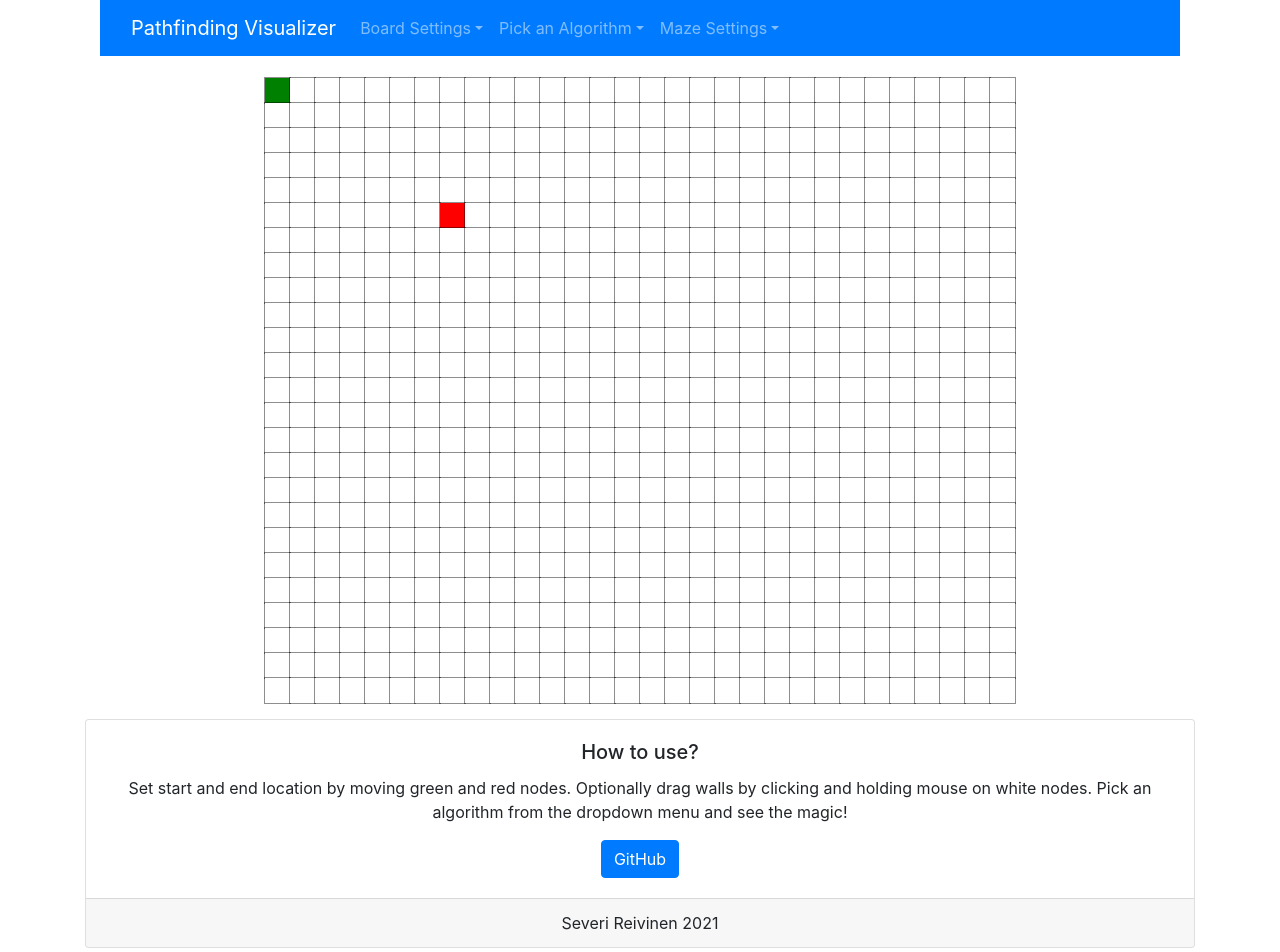
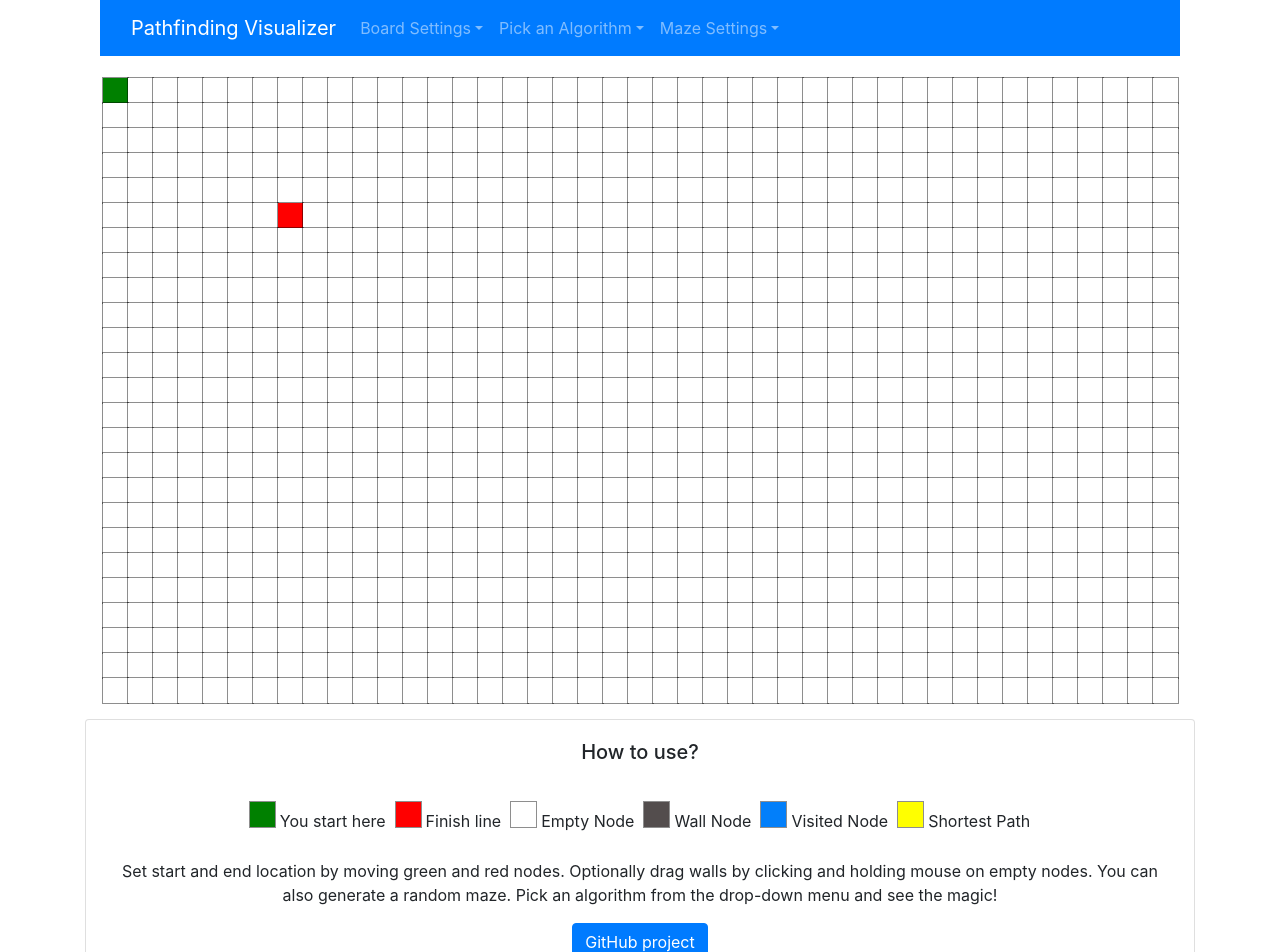
Before and after one commit to severireivinen/Pathfinding-Visualizer, a React (Create React App) app: page / in a window 1280 px wide. Shown: the top 952 px of the page. Built offline with nearby package versions, Linux system fonts and the light colour scheme.

Commit message:
Animations fixed. Added more options for maze generation. CSS updates. Imporeved How to Use

```diff
--- a/src/components/Footer.js
+++ b/src/components/Footer.js
@@ -1,21 +1,50 @@
 import React from 'react'
 import { Button, Card } from 'react-bootstrap'
+import '../styles/Footer.css'
 
 const Footer = () => {
     const goTohub = () => {
-        window.open('https://github.com/severireivinen', '_blank').focus()
+        window.open('https://github.com/severireivinen/Pathfinding-Visualizer', '_blank').focus()
     }
 
     return (
         <Card>
             <Card.Body>
                 <Card.Title>How to use?</Card.Title>
+                <div className='tutorial-box'>
+                    <div className='info-wrapper'>
+                        <div className='node' id='node-start'></div>
+                        <span className='info-text'>You start here</span>
+                    </div>
+                    <div className='info-wrapper'>
+                        <div className='node' id='node-finish'></div>
+                        <span className='info-text'>Finish line</span>
+                    </div>
+                    <div className='info-wrapper'>
+                        <div className='node'></div>
+                        <span className='info-text'>Empty Node</span>
+                    </div>
+                    <div className='info-wrapper'>
+                        <div className='node' id='wall-node'></div>
+                        <span className='info-text'>Wall Node</span>
+                    </div>
+                    <div className='info-wrapper'>
+                        <div className='node' id='visited-node'></div>
+                        <span className='info-text'>Visited Node</span>
+                    </div>
+                    <div className='info-wrapper'>
+                        <div className='node' id='shortest-path'></div>
+                        <span className='info-text'>Shortest Path</span>
+                    </div>
+                </div>
                 <Card.Text>
                     Set start and end location by moving green and red nodes.
-                    Optionally drag walls by clicking and holding mouse on white nodes.
-                    Pick an algorithm from the dropdown menu and see the magic!
+                    Optionally drag walls by clicking and holding mouse on empty nodes.
+                    You can also generate a random maze.
+                    Pick an algorithm from the drop-down menu and see the magic!
+
                 </Card.Text>
-                <Button onClick={goTohub} variant='primary'>GitHub</Button>
+                <Button onClick={goTohub} variant='primary'>GitHub project</Button>
             </Card.Body>
             <Card.Footer>
                 Severi Reivinen 2021
--- a/src/components/Grid.js
+++ b/src/components/Grid.js
@@ -6,10 +6,12 @@ import Node from './Node'
 import { dijkstra } from '../services/algorithms/dijkstra'
 import { astar } from '../services/algorithms/astar'
 import { randomMaze } from '../services/mazes/random'
+import { horizontalMaze } from '../services/mazes/horizontal'
+import { verticalMaze } from '../services/mazes/vertical'
 
 
 const ROW_COUNT = 25
-const COL_COUNT = 30
+const COL_COUNT = 43
 
 const Grid = () => {
     const [grid, setGrid] = useState([])
@@ -50,7 +52,6 @@ const Grid = () => {
             totalDistance: Infinity,
             isVisited: false,
             previousNode: null,
-            isNode: true
         }
     }
 
@@ -136,12 +137,22 @@ const Grid = () => {
         return newGrid
     }
 
+    const updateMaze = (grid, walls) => {
+        const newGrid = grid.slice()
+        for (const wall of walls) {
+            const node = grid[wall.row][wall.col]
+            const newNode = { ...node, isWall: true }
+            newGrid[wall.row][wall.col] = newNode
+        }
+        return newGrid
+    }
+
     const clearWalls = () => {
         const newGrid = grid.slice()
         for (const row of newGrid) {
             for (const node of row) {
                 let nodeClassName = document.getElementById(`node-${node.row}-${node.col}`).className
-                if (nodeClassName === 'node node-wall') {
+                if (nodeClassName === 'node node-wall' || nodeClassName === 'node node-wall-animated') {
                     document.getElementById(`node-${node.row}-${node.col}`).className = 'node'
                     node.isWall = false
                 }
@@ -156,7 +167,7 @@ const Grid = () => {
             for (const row of newGrid) {
                 for (const node of row) {
                     let nodeClassName = document.getElementById(`node-${node.row}-${node.col}`).className
-                    if (nodeClassName !== 'node node-start' && nodeClassName !== 'node node-finish' && nodeClassName !== 'node node-wall') {
+                    if (nodeClassName !== 'node node-start' && nodeClassName !== 'node node-finish' && nodeClassName !== 'node node-wall' && nodeClassName !== 'node node-wall-animated') {
 
                         document.getElementById(`node-${node.row}-${node.col}`).className = 'node'
                         node.isVisited = false
@@ -174,9 +185,7 @@ const Grid = () => {
                         node.distance = Infinity
                         node.totalDistance = Infinity
                         node.isStart = true
-                        node.isWall = false
                         node.previousNode = null
-                        node.isNode = true
                     }
                 }
             }
@@ -199,7 +208,7 @@ const Grid = () => {
 
     // visuals
     const visualize = (algorithm) => {
-        if (!isRunning) {
+        if (isRunning === false) {
             clearGrid()
             setIsRunning(true)
             const startNode = grid[startRow][startCol]
@@ -225,8 +234,9 @@ const Grid = () => {
     }
 
     const visualizeMaze = (maze) => {
-        if (!isRunning) {
+        if (isRunning === false) {
             clearGrid()
+            setIsRunning(true)
             const startNode = grid[startRow][startCol]
             const finishNode = grid[finishRow][finishCol]
             let walls
@@ -234,6 +244,12 @@ const Grid = () => {
             switch (maze) {
                 case 'Random':
                     walls = randomMaze(grid, startNode, finishNode)
+                    break
+                case 'Horizontal':
+                    walls = horizontalMaze(grid, startNode, finishNode)
+                    break
+                case 'Vertical':
+                    walls = verticalMaze(grid, startNode, finishNode)
                     break
                 default:
                     break
@@ -243,7 +259,23 @@ const Grid = () => {
     }
 
     const animateMaze = (walls) => {
-
+        clearWalls()
+        clearGrid()
+        for (let i = 0; i <= walls.length; i++) {
+            if (i === walls.length) {
+                setTimeout(() => {
+                    const newGrid = updateMaze(grid, walls)
+                    setGrid(newGrid)
+                    setIsRunning(false)
+                }, i * 10)
+                return
+            }
+            const wall = walls[i]
+            const node = grid[wall.row][wall.col]
+            setTimeout(() => {
+                document.getElementById(`node-${node.row}-${node.col}`).className = 'node node-wall-animated'
+            }, i * 10)
+        }
     }
 
     const animateAlgorithm = (visitedNodesOrdered, nodesInShortestPathOrder) => {
@@ -260,7 +292,7 @@ const Grid = () => {
                 if (nodeClassName !== 'node node-start' && nodeClassName !== 'node node-finish') {
                     document.getElementById(`node-${node.row}-${node.col}`).className = 'node node-visited'
                 }
-            }, 10 * i)
+            }, i * 10)
         }
     }
 
@@ -301,6 +333,8 @@ const Grid = () => {
                 visualizeDijkstra={() => visualize('Dijkstra')}
                 visualizeAstar={() => visualize('Astar')}
                 visualizeRandomMaze={() => visualizeMaze('Random')}
+                visualizeHorizontalMaze={() => visualizeMaze('Horizontal')}
+                visualizeVerticalMaze={() => visualizeMaze('Vertical')}
                 clearGrid={() => clearGrid()}
             />
             <Table responsive className='grid-container'>
--- a/src/components/GridSettings.js
+++ b/src/components/GridSettings.js
@@ -1,7 +1,7 @@
 import React from 'react'
 import { Container, Nav, Navbar, NavDropdown } from 'react-bootstrap'
 
-const GridSettings = ({ clearWalls, clearGrid, visualizeAstar, visualizeDijkstra, visualizeRandomMaze }) => (
+const GridSettings = ({ clearWalls, clearGrid, visualizeAstar, visualizeDijkstra, visualizeRandomMaze, visualizeHorizontalMaze, visualizeVerticalMaze }) => (
     <Navbar bg='primary' variant='dark' expand='lg' sticky='top'>
         <Container>
             <Navbar.Brand>Pathfinding Visualizer</Navbar.Brand>
@@ -18,6 +18,8 @@ const GridSettings = ({ clearWalls, clearGrid, visualizeAstar, visualizeDijkstra
                     </NavDropdown>
                     <NavDropdown title='Maze Settings'>
                         <NavDropdown.Item onClick={visualizeRandomMaze}>Random maze</NavDropdown.Item>
+                        <NavDropdown.Item onClick={visualizeHorizontalMaze}>Horizontal maze</NavDropdown.Item>
+                        <NavDropdown.Item onClick={visualizeVerticalMaze}>Vertical maze</NavDropdown.Item>
                     </NavDropdown>
                 </Nav>
             </Navbar.Collapse>
--- /dev/null
+++ b/src/services/mazes/horizontal.js
@@ -0,0 +1,33 @@
+export const horizontalMaze = (grid, startNode, finishNode) => {
+    const walls = []
+    const allNodes = getGrid(grid)
+    let index = 0
+
+    for (const row of allNodes) {
+        index++
+        const rand = Math.floor(Math.random() * (row.length))
+        for (const node of row) {
+            if (index % 2 === 0) {
+                if (node === startNode || node === finishNode) continue
+                if (row.indexOf(node) !== rand) {
+                    walls.push(node)
+                }
+            }
+        }
+    }
+    return walls
+}
+
+const getGrid = (grid) => {
+    const newGrid = []
+    for (const row of grid) {
+        const currentRow = []
+        for (const node of row) {
+            currentRow.push(node)
+        }
+        newGrid.push(currentRow)
+    }
+    return newGrid
+}
+
+export default { horizontalMaze } // eslint-disable-line
--- a/src/services/mazes/random.js
+++ b/src/services/mazes/random.js
@@ -1,16 +1,24 @@
 export const randomMaze = (grid, startNode, finishNode) => {
     const walls = []
-
-    for (let row = 0; row < grid.length; row++) {
-        for (let col = 0; col < grid[0].length; col++) {
-            if ((row === startNode.row && col === startNode.col) || (row === finishNode.row && col === finishNode.col)) continue
-            if (Math.random() < 0.33) {
-                walls.push([row, col])
-            }
+    const allNodes = getAllNodes(grid)
+    for (let node of allNodes) {
+        if (node === startNode || node === finishNode) continue
+        if (Math.random() < 0.33) {
+            walls.push(node)
         }
     }
     walls.sort(() => Math.random() - 0.5)
     return walls
 }
 
+const getAllNodes = (grid) => {
+    const nodes = []
+    for (const row of grid) {
+        for (const node of row) {
+            nodes.push(node)
+        }
+    }
+    return nodes
+}
+
 export default { randomMaze } // eslint-disable-line
--- /dev/null
+++ b/src/services/mazes/vertical.js
@@ -0,0 +1,33 @@
+export const verticalMaze = (grid, startNode, finishNode) => {
+    const walls = []
+    const allNodes = getGrid(grid)
+    let index = 0
+
+    for (const col of allNodes) {
+        index++
+        const rand = Math.floor(Math.random() * (col.length))
+        for (const node of col) {
+            if (index % 2 === 0) {
+                if (node === startNode || node === finishNode) continue
+                if (col.indexOf(node) !== rand) {
+                    walls.push(node)
+                }
+            }
+        }
+    }
+    return walls
+}
+
+const getGrid = (grid) => {
+    const newGrid = []
+    for (let i = 0; i < grid[0].length; i++) {
+        const currentCol = []
+        for (const row of grid) {
+            currentCol.push(row[i])
+        }
+        newGrid.push(currentCol)
+    }
+    return newGrid
+}
+
+export default { verticalMaze } //eslint-disable-line
--- /dev/null
+++ b/src/styles/Footer.css
@@ -0,0 +1,17 @@
+.tutorial-box {
+  display: flex;
+  flex-direction: row;
+  justify-content: center;
+  padding: 2%;
+}
+
+.info-wrapper {
+  display: flex;
+  flex-direction: row;
+  margin: 5px;
+  display: inline-block;
+}
+
+.info-text {
+  margin-left: 5px;
+}
--- a/src/styles/Node.css
+++ b/src/styles/Node.css
@@ -23,6 +23,26 @@
   animation-iteration-count: 1;
   animation-fill-mode: forwards;
   animation-play-state: running;
+}
+
+#node-finish {
+  background-color: red;
+}
+
+#node-start {
+  background-color: green;
+}
+
+#wall-node {
+  background-color: rgb(83, 77, 77);
+}
+
+#visited-node {
+  background-color: rgba(2, 127, 250, 255);
+}
+
+#shortest-path {
+  background-color: rgb(255, 255, 0);
 }
 
 @keyframes visitedAnimation {
@@ -74,17 +94,17 @@
 @keyframes wallAnimation {
   0% {
     transform: scale(0.4);
-    background-color: rgb(2, 36, 51);
+    background-color: rgb(12, 42, 54);
   }
 
   50% {
     transform: scale(0.6);
-    background-color: rgb(2, 36, 51);
+    background-color: rgb(24, 50, 61);
   }
 
   75% {
     transform: scale(0.8);
-    background-color: rgb(2, 36, 51);
+    background-color: rgb(27, 44, 51);
   }
 
   100% {
```
Also changed, not shown: src/services/mazes/recursiveDivision.js (added, +20 -0 lines).
